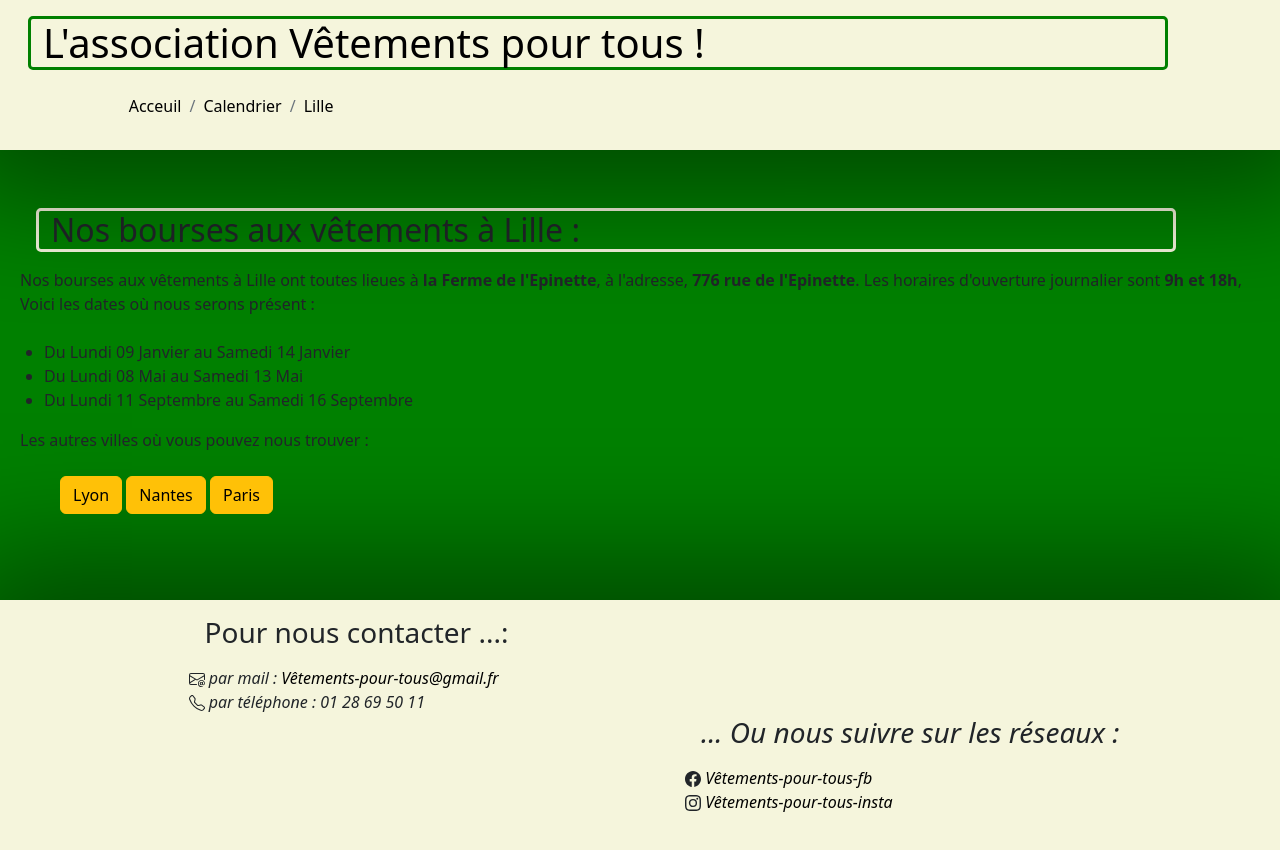
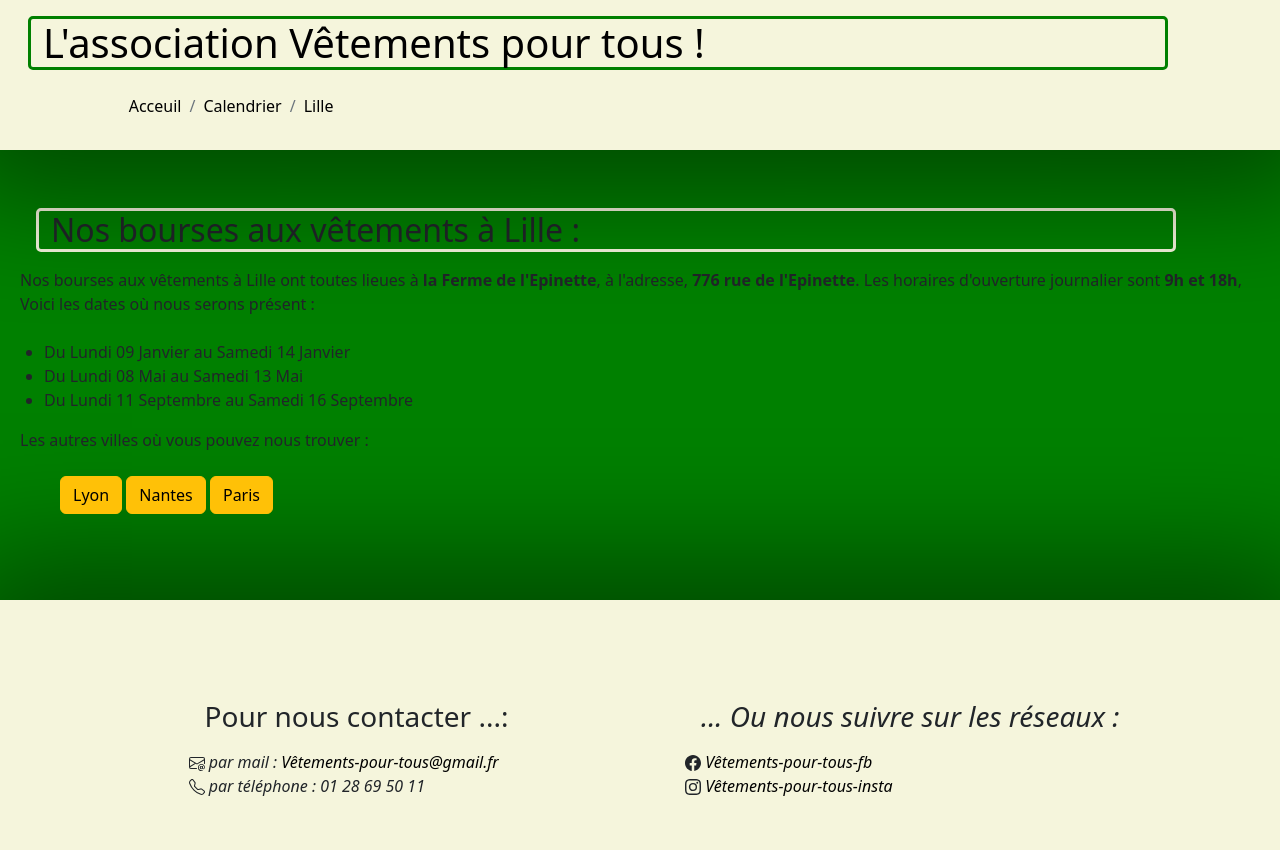
Before and after one commit to Johnny-fullstack/Depot_Test_Assoc, a plain HTML site: page évènement_Lille_assoc.html in a window 1280 px wide. Drawn offline with Linux system fonts and the light colour scheme.

Commit message:
correction html sur la page Lille

```diff
--- a/évènement_Lille_assoc.html
+++ b/évènement_Lille_assoc.html
@@ -53,7 +53,7 @@
 
     <footer class="respfooter container-fluid">
 
-        <div class="contact pt-3">
+        <div class="contact">
             <h3 class="ms-4 mb-3">Pour nous contacter ...:</h3>
             <ul class="list-unstyled ms-2 mt-3 mb-4 me-2">
                 <li>
@@ -72,7 +72,7 @@
             </ul>
         </div>
 
-        <div class="contact mt-3">
+        <div class="contact">
             <h3 class="ms-4 mb-3">... Ou nous suivre sur les réseaux :</h3>
             <ul class="list-unstyled ms-2 mt-3 mb-4 me-2">
                 <li>
```
